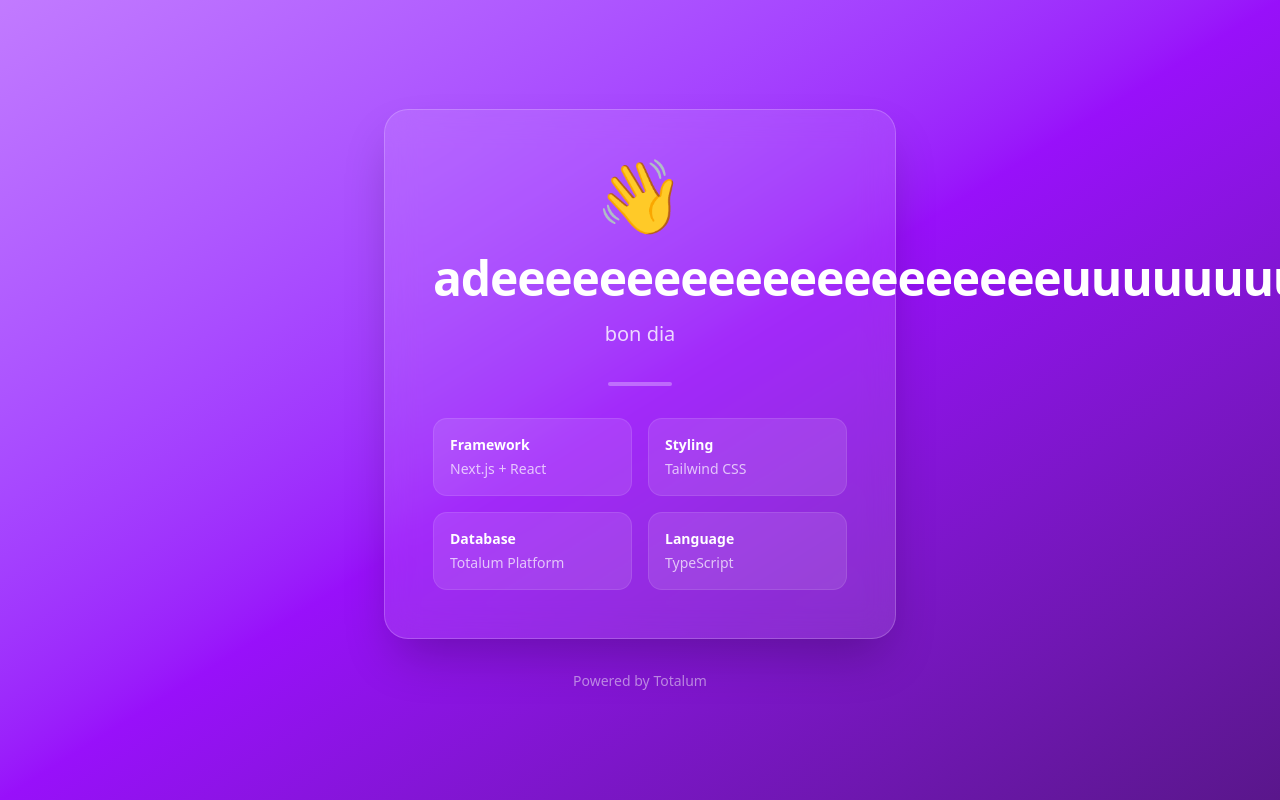
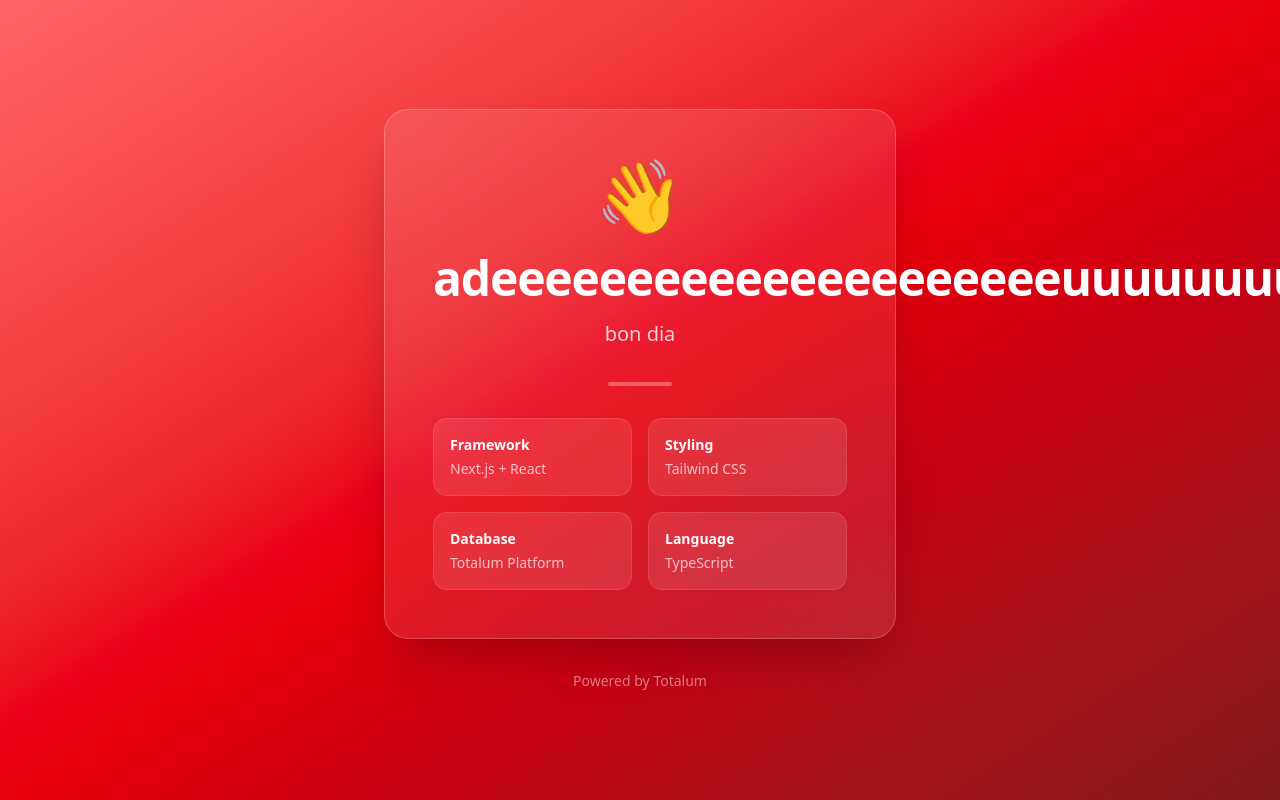
Before and after one commit to speed-paradigm/test-totalum2, a Next.js app: page / in a window 1280 px wide. Shown: the top 800 px of the page. Built offline with nearby package versions, Linux system fonts and the light colour scheme.

Commit message:
style: Update gradient color to red shades from red-400 to red-900

```diff
--- a/src/app/page.tsx
+++ b/src/app/page.tsx
@@ -10,7 +10,7 @@
   }, []);
 
   return (
-    <div className="min-h-screen bg-gradient-to-br from-purple-400 via-purple-600 to-purple-900 flex items-center justify-center p-6">
+    <div className="min-h-screen bg-gradient-to-br from-red-400 via-red-600 to-red-900 flex items-center justify-center p-6">
       <div
         className={`text-center transition-all duration-1000 ${
           mounted ? "opacity-100 translate-y-0" : "opacity-0 translate-y-8"
```
